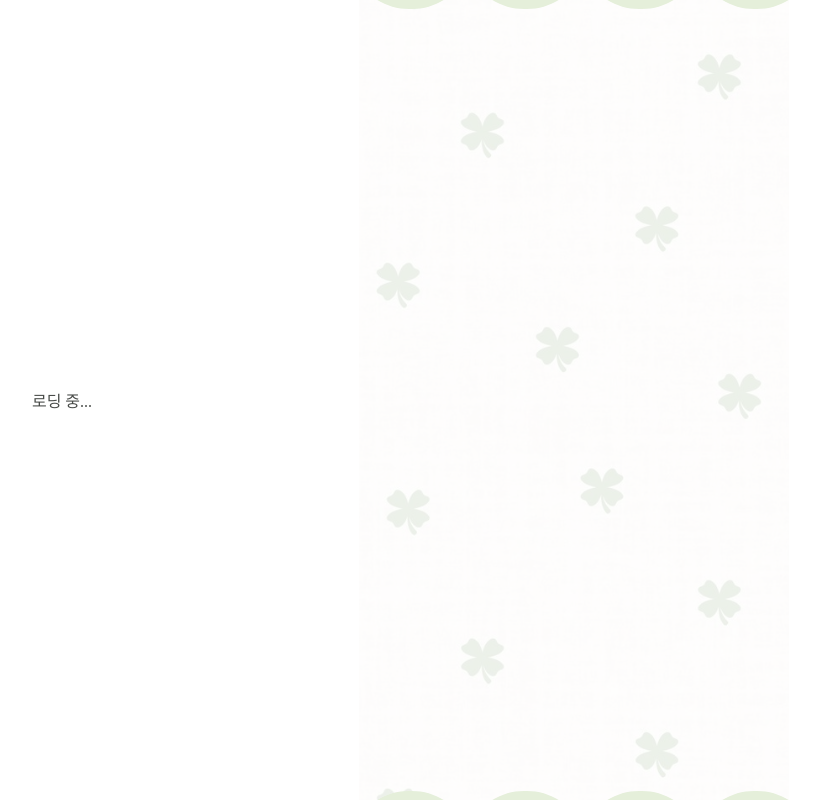
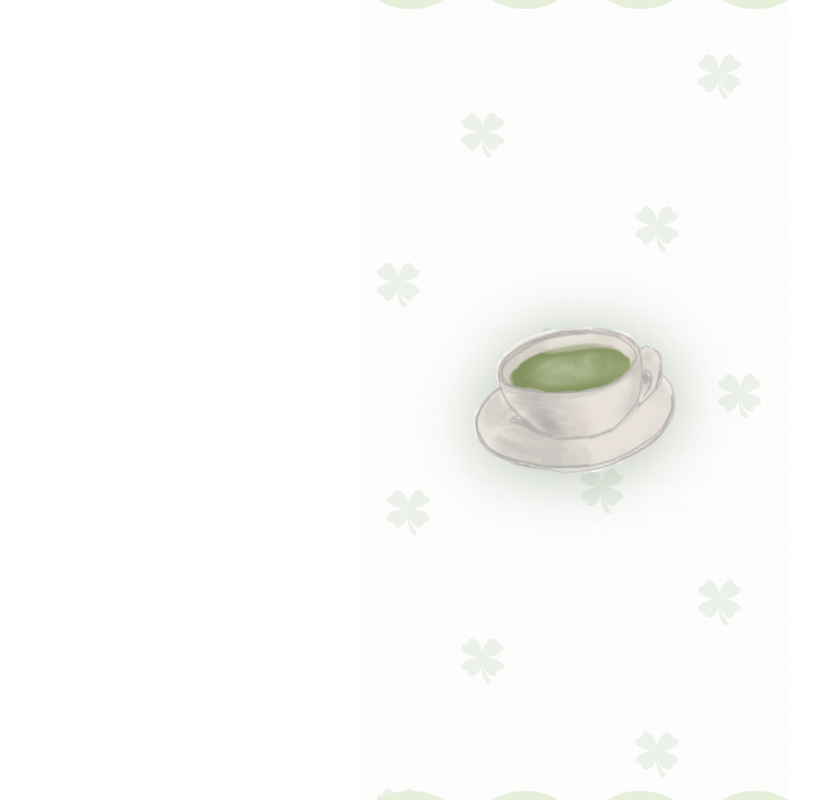
Before and after one commit to zinzon-club/luvspl-FE, a Next.js app: page /profile in a window 1280 px wide. Shown: the whole page, without its empty margins (66-885 px from the left). Built offline with nearby package versions, Linux system fonts and the light colour scheme; a web font is replaced by a local one.

Commit message:
perf :: 로딩 중 텍스트 컴포넌트로 변경

```diff
--- a/src/containers/ui/mypage/index.tsx
+++ b/src/containers/ui/mypage/index.tsx
@@ -4,13 +4,14 @@ import Image from "next/image";
 import { useState } from "react";
 import { useChangeUserInfo } from "@/hooks/changeUserInfo";
 import { useRouter } from "next/navigation";
+import Loading from "@/components/Loading";
 
 const Mypage = () => {
   const router = useRouter();
   const [toggle, setToggle] = useState(false);
   const { user } = useChangeUserInfo();
 
-  if (!user) return <_.Loading>로딩 중...</_.Loading>;
+  if (!user) return <_.Loading> <Loading /> </_.Loading>;
 
   return (
     <_.Container>
--- a/src/containers/ui/mypage/style.ts
+++ b/src/containers/ui/mypage/style.ts
@@ -24,7 +24,7 @@ export const Loading = styled.div`
   display: flex;
   justify-content: center;
   align-items: center;
-  width: 20%;
+  width: 100%;
   height: 100vh;
 `;
 
--- a/src/containers/ui/profile/index.tsx
+++ b/src/containers/ui/profile/index.tsx
@@ -2,12 +2,13 @@ import * as _ from "./style";
 import { useUserStore } from "@/store/useUserStore";
 import Image from "next/image";
 import { useRouter } from "next/navigation";
+import Loading from "@/components/Loading";
 
 const Profile = () => {
   const user = useUserStore((s) => s.user);
   const router = useRouter();
 
-  if (!user) return <_.Loading>로딩 중...</_.Loading>;
+  if (!user) return <_.Loading> <Loading /> </_.Loading>;
 
   return (
     <_.Container>
--- a/src/containers/ui/profile/style.ts
+++ b/src/containers/ui/profile/style.ts
@@ -25,7 +25,7 @@ export const Loading = styled.div`
   display: flex;
   justify-content: center;
   align-items: center;
-  width: 20%;
+  width: 100%;
   height: 100vh;
 `;
 
--- a/src/containers/ui/profileEdit/index.tsx
+++ b/src/containers/ui/profileEdit/index.tsx
@@ -5,12 +5,13 @@ import Image from "next/image";
 import { useRouter } from "next/navigation";
 import { BtnPrimary, BtnSecondary } from "@/components/button";
 import { useChangeUserInfo } from "@/hooks/changeUserInfo";
+import Loading from "@/components/Loading";
 
 const ProfileEdit = () => {
   const router = useRouter();
   const { user, userInput, apply } = useChangeUserInfo();
 
-  if (!user) return <_.Loading>로딩 중...</_.Loading>;
+  if (!user) return <_.Loading> <Loading /> </_.Loading>;
 
   const handleSubmit = async () => {
     await apply();
--- a/src/containers/ui/profileEdit/style.ts
+++ b/src/containers/ui/profileEdit/style.ts
@@ -24,7 +24,7 @@ export const Loading = styled.div`
   display: flex;
   justify-content: center;
   align-items: center;
-  width: 20%;
+  width: 100%;
   height: 100vh;
 `;
 
```
